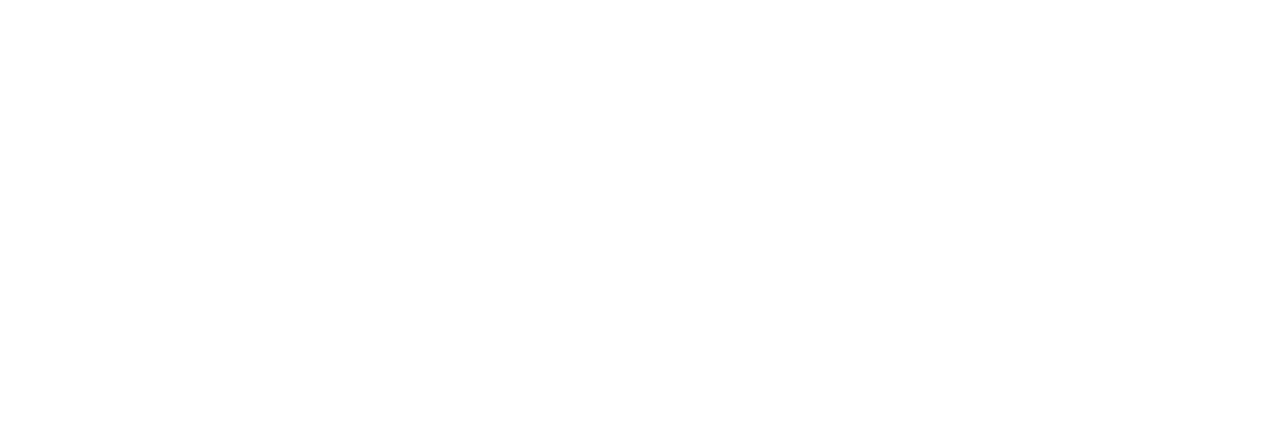
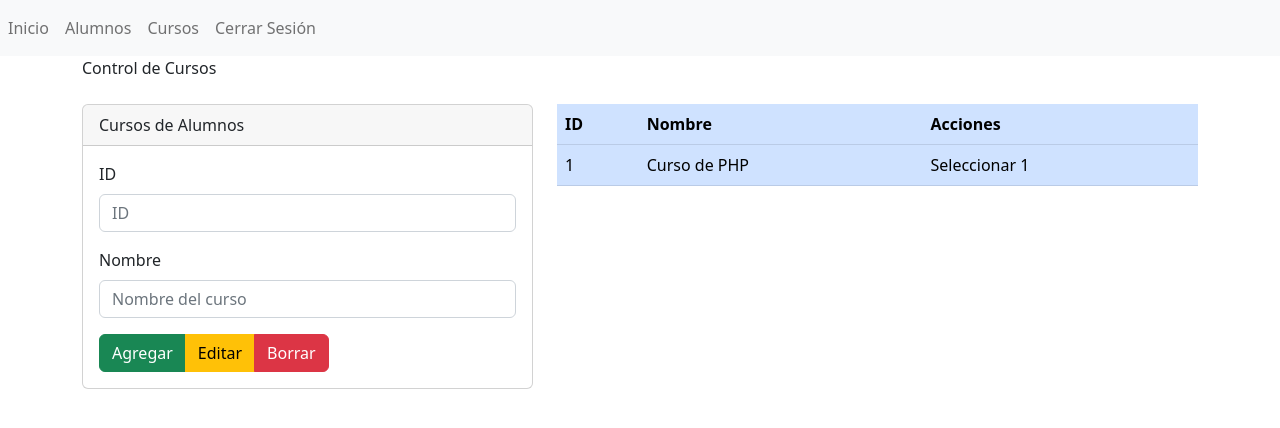
Before and after one commit to luera19/appPHP, a PHP site: page /secciones/vista_cursos.php in a window 1280 px wide. Before the commit the part shown is empty. Shown: the top 428 px of the page. Run offline with PHP 8.4, Linux system fonts and the light colour scheme.

Commit message:
Interfaz de App
Interfaz de aplicación en PHP

```diff
--- a/secciones/vista_alumnos.php
+++ b/secciones/vista_alumnos.php
@@ -0,0 +1,3 @@
+<?php include('../templates/cabecera.php'); ?>
+Control de Alumnos
+<?php include('../templates/pie.php');?>
--- a/secciones/vista_cursos.php
+++ b/secciones/vista_cursos.php
@@ -0,0 +1,92 @@
+<?php include('../templates/cabecera.php'); ?>
+
+
+Control de Cursos
+
+
+<div class="row">
+    <div class="col-12">
+        <br />
+        <div class="row">
+            <div class="col-5">
+
+                <form action="" method="post">
+                    <div class="card">
+                        <!--Card Header-->
+                        <div class="card-header">
+                            Cursos de Alumnos
+                        </div>
+
+                        <!--Card Body-->
+                        <div class="card-body">
+
+                            <!--ID-->
+                            <div class="mb-3">
+                                <label for="" class="form-label">ID</label>
+                                <input  type="text"
+                                        class="form-control"
+                                        name="id"
+                                        id="id"
+                                        aria-describedby="helpId"
+                                        placeholder="ID">
+                            </div>
+
+                            <!--Nombre-->
+                            <div class="mb-3">
+                                <label for="nombre_curso" class="form-label">Nombre</label>
+                                <input  type="text"
+                                        class="form-control"
+                                        name="nombre_curso"
+                                        id="nombre_curso"
+                                        aria-describedby="helpId"
+                                        placeholder="Nombre del curso">
+                            </div>
+
+                            <div class="btn-group" role="group" aria-label="">
+                                <button type="submit" name="accion" value="agregar" class="btn btn-success">Agregar</button>
+                                <button type="submit" name="accion" value="editar" class="btn btn-warning">Editar</button>
+                                <button type="submit" name="accion" value="borrar" class="btn btn-danger">Borrar</button>
+                            </div>
+
+                        </div>
+                        <!--card body-->
+                    </div>
+                    <!--card-->
+                </form>
+            </div>
+            <!--col-md-5-->
+
+
+            <!--Tabla para mostrar registros-->
+            <div class="col-md-7">
+                <div class="table-responsive">
+                    <table class="table table-primary">
+                        <!--table header-->
+                        <thead>
+                            <tr>
+                                <th>ID</th>
+                                <th>Nombre</th>
+                                <th>Acciones</th>
+                            </tr>
+                        </thead>
+
+                        <!--table body-->
+                        <tbody>
+                            <tr class="">
+                                <td>1</td>
+                                <td>Curso de PHP</td>
+                                <td>Seleccionar 1</td>
+                            </tr>
+
+                        </tbody>
+
+                    </table>
+                </div>
+                <!--table-->
+
+            </div>
+
+        </div>
+    </div>
+
+    <?php include('../templates/pie.php'); ?>
--- a/templates/cabecera.php
+++ b/templates/cabecera.php
@@ -2,7 +2,7 @@
 <html lang="es">
 
 <head>
-    <title>Title</title>
+    <title>Aplicación de Cursos</title>
     <!-- Required meta tags -->
     <meta charset="utf-8">
     <meta name="viewport" content="width=device-width, initial-scale=1, shrink-to-fit=no">
@@ -13,4 +13,15 @@
 </head>
 
 <body>
-    cabecera.php
+    <!--NAVBAR--->
+    <nav class="navbar navbar-expand navbar-light bg-light">
+        <div class="nav navbar-nav">
+
+            <a class="nav-item nav-link" href="index.php">Inicio</a>
+            <a class="nav-item nav-link" href="../secciones/vista_alumnos.php">Alumnos</a>
+            <a class="nav-item nav-link" href="../secciones/vista_cursos.php">Cursos</a>
+            <a class="nav-item nav-link" href="#">Cerrar Sesión</a>
+        </div>
+    </nav>
+
+    <div class="container">
--- a/templates/pie.php
+++ b/templates/pie.php
@@ -1,4 +1,6 @@
-  pie.php (pie de la aplicación)
+</div>
+
+
 <!-- Bootstrap JavaScript Libraries -->
 <script src="https://cdn.jsdelivr.net/npm/@popperjs/core@2.11.6/dist/umd/popper.min.js" integrity="sha384-oBqDVmMz9ATKxIep9tiCxS/Z9fNfEXiDAYTujMAeBAsjFuCZSmKbSSUnQlmh/jp3" crossorigin="anonymous">
 </script>
```
Lines whose indentation alone changed are shown as unchanged.
